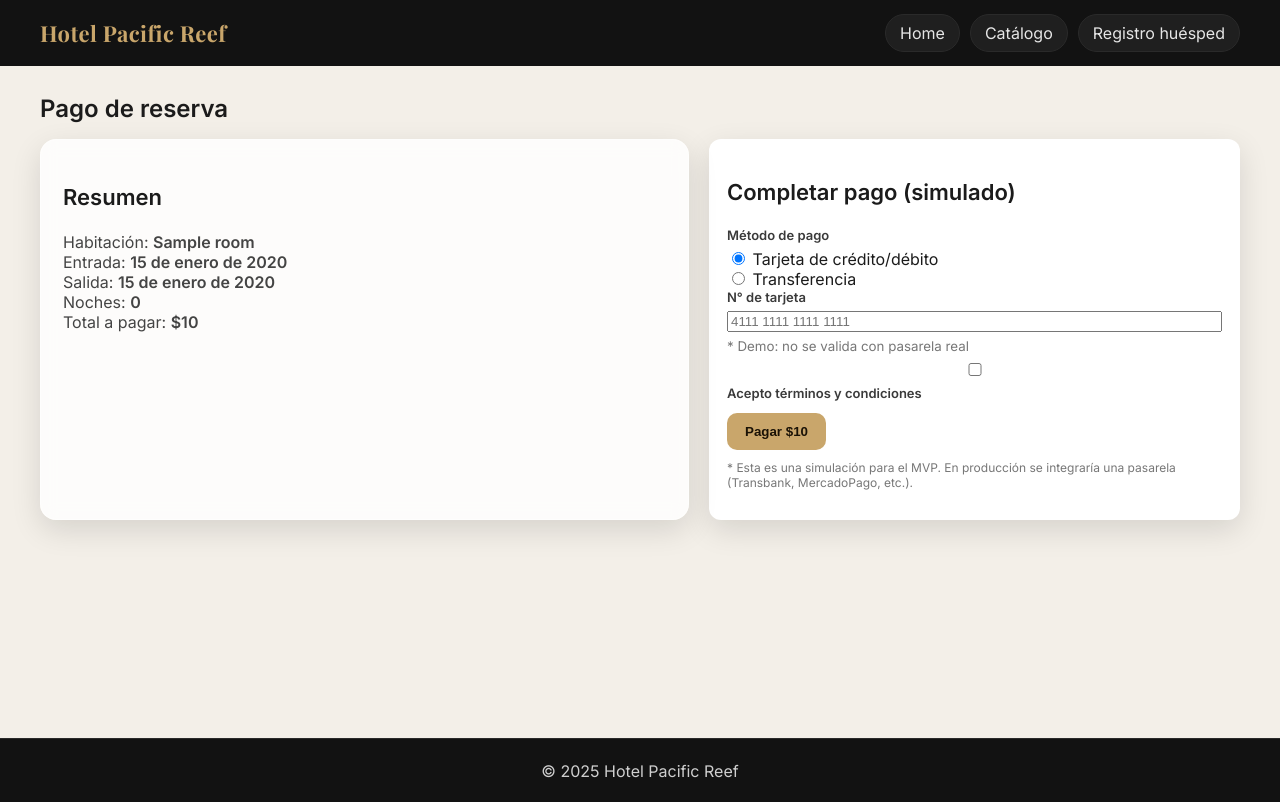
After one commit to Fabugedo/software_pacific_reef, a Django app: page /pago/1/ in a window 1280 px wide. The commit adds this page. Run offline with Django 5.2, Linux system fonts and the light colour scheme; tables that the repository leaves empty hold one stand-in row (values such as "Sample post").

Commit message:
Confirmación y payment

```diff
--- a/hotel/forms.py
+++ b/hotel/forms.py
@@ -16,3 +16,17 @@ class CheckoutForm(forms.Form):
     holder_name = forms.CharField(label="Nombre completo", max_length=120)
     holder_email = forms.EmailField(label="Email")
     nationality = forms.CharField(label="Nacionalidad (opcional)", max_length=60, required=False)
+
+class PaymentForm(forms.Form):
+    method = forms.ChoiceField(
+        label="Método de pago",
+        choices=[("card", "Tarjeta de crédito/débito"), ("transfer", "Transferencia")],
+        widget=forms.RadioSelect,
+    )
+    card_number = forms.CharField(
+        label="N° tarjeta (simulado)",
+        max_length=19,
+        required=False,
+        widget=forms.TextInput(attrs={"placeholder": "4111 1111 1111 1111"}),
+    )
+    accept = forms.BooleanField(label="Acepto términos y condiciones")
--- a/hotel/urls.py
+++ b/hotel/urls.py
@@ -5,6 +5,7 @@ urlpatterns = [
     path('', views.home, name='home'),
     path('catalogo/', views.catalog, name='catalog'),
     path('registro/<int:room_id>/', views.checkout, name='checkout'),
+    path('pago/<int:res_id>/', views.payment, name='payment'),         # ← NUEVO
     path('habitacion/<int:room_id>/', views.room_detail, name='room_detail'),
     path('reservar/<int:room_id>/', views.reserve, name='reserve'),
     path('confirmacion/<int:res_id>/', views.confirmation, name='confirmation'),
--- a/hotel/views.py
+++ b/hotel/views.py
@@ -3,7 +3,7 @@ from django.shortcuts import render, redirect, get_object_or_404
 from django.urls import reverse
 from django.http import HttpResponseBadRequest
 from .models import Room, Reservation, RoomImage
-from .forms import SearchForm, ReservationForm, CheckoutForm
+from .forms import SearchForm, ReservationForm, CheckoutForm, PaymentForm
 
 def _parse_dates(request):
     ci = request.GET.get("check_in")
@@ -18,7 +18,7 @@ def _parse_dates(request):
     return check_in, check_out, guests
 
 def home(request):
-    # Si viene el form con GET, redirige a catálogo con los parámetros
+
     if {"check_in", "check_out", "guests"} <= set(request.GET.keys()):
         return redirect(f"{reverse('catalog')}?check_in={request.GET['check_in']}&check_out={request.GET['check_out']}&guests={request.GET['guests']}")
     return render(request, "hotel/home.html")
@@ -31,7 +31,7 @@ def catalog(request):
     if not (check_in and check_out and check_in < check_out):
         error = "Ingresa un rango de fechas válido."
     else:
-        # filtra por capacidad y disponibilidad
+
         base_qs = Room.objects.filter(is_active=True, capacity__gte=guests).order_by("price_per_night")
         rooms = [r for r in base_qs if r.is_available(check_in, check_out)]
 
@@ -80,7 +80,7 @@ def confirmation(request, res_id):
 def checkout(request, room_id):
     room = get_object_or_404(Room, pk=room_id, is_active=True)
 
-    # Prefill desde querystring (viene del catálogo)
+
     ci, co, guests = _parse_dates(request)
     initial = {}
     if ci: initial["check_in"] = ci
@@ -131,3 +131,21 @@ def checkout(request, room_id):
                check_in=ci, check_out=co, guests=guests or 1,
                nights=nights, total=total)
     return render(request, "hotel/checkout.html", ctx)
+def payment(request, res_id):
+    res = get_object_or_404(Reservation, pk=res_id)
+    nights = (res.check_out - res.check_in).days
+    total = res.total_amount
+
+    if request.method == "POST":
+        form = PaymentForm(request.POST)
+        if form.is_valid():
+
+            res.payment_status = "paid"
+            res.save()
+            return redirect("confirmation", res_id=res.id)
+    else:
+        form = PaymentForm(initial={"method": "card"})
+
+    return render(request, "hotel/payment.html", {
+        "res": res, "nights": nights, "total": total, "form": form
+    })
--- /dev/null
+++ b/templates/hotel/payment.html
@@ -0,0 +1,43 @@
+{% extends "base.html" %}
+{% block title %}Pago de reserva — Hotel Pacific Reef{% endblock %}
+{% block content %}
+<div class="container" style="padding:28px 0">
+  <h2 style="margin-bottom:16px">Pago de reserva</h2>
+
+  <div class="checkout-grid">
+    <div class="card glass">
+      <h3 class="card__title">Resumen</h3>
+      <ul style="list-style:none;padding:0;margin:8px 0;color:#444">
+        <li>Habitación: <b>{{ res.room.name }}</b></li>
+        <li>Entrada: <b>{{ res.check_in }}</b></li>
+        <li>Salida: <b>{{ res.check_out }}</b></li>
+        <li>Noches: <b>{{ nights }}</b></li>
+        <li>Total a pagar: <b>${{ total }}</b></li>
+      </ul>
+    </div>
+
+    <div class="card" style="background:#fff;padding:18px;border-radius:12px">
+      <h3 class="card__title">Completar pago (simulado)</h3>
+      <form method="post" style="margin-top:10px">
+        {% csrf_token %}
+        <div class="field">
+          <span class="label">Método de pago</span>
+          {{ form.method }}
+        </div>
+        <div class="field">
+          <span class="label">N° de tarjeta</span>
+          {{ form.card_number }}
+          <small style="color:#777">* Demo: no se valida con pasarela real</small>
+        </div>
+        <div class="field" style="margin-top:6px">
+          {{ form.accept }} <span class="label"> {{ form.accept.label }} </span>
+        </div>
+        <button class="btn btn--primary" style="margin-top:12px">Pagar ${{ total }}</button>
+      </form>
+      <p style="font-size:12px;color:#777;margin-top:10px">
+        * Esta es una simulación para el MVP. En producción se integraría una pasarela (Transbank, MercadoPago, etc.).
+      </p>
+    </div>
+  </div>
+</div>
+{% endblock %}
```
Also changed, not shown: templates/hotel/confirm.html (+20 -5 lines).
